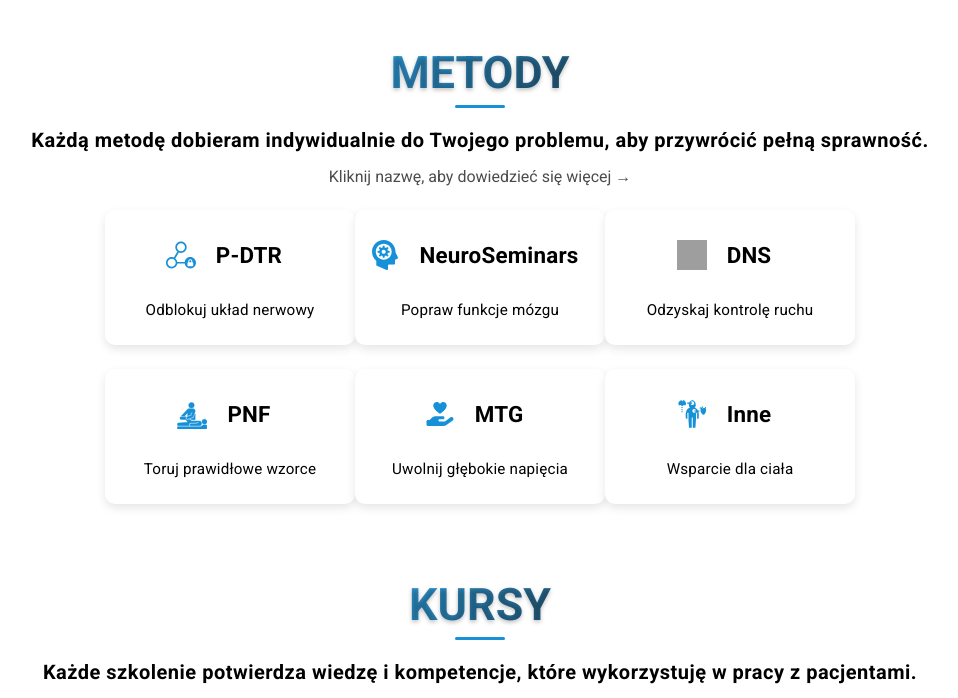
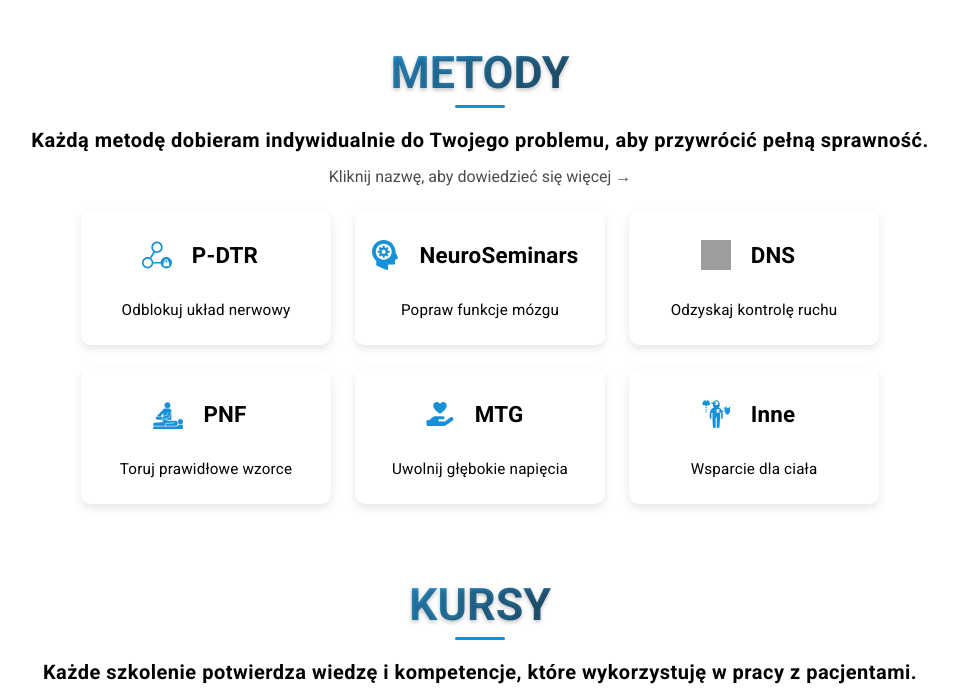
Before and after one commit to FizjoFocus/FizjoFocus.github.io, a PHP site: page / in a window 1280 px wide. Shown: the part 2211-2909 px from the top of the page, without its empty margins (160-1118 px from the left). Run offline with PHP 8.4, Linux system fonts and the light colour scheme; grey boxes are pictures that could not be loaded.

Commit message:
Add files via upload

```diff
--- a/public/css/style.css
+++ b/public/css/style.css
@@ -756,27 +756,28 @@ main .about-me_container .about-close:hover {
 main .services {
   display: flex;
   flex-direction: column;
-  max-width: 100%;
 }
 main .services .services-container {
   display: flex;
   flex-wrap: wrap;
-  row-gap: 24px;
+  gap: 24px;
   justify-content: center;
   max-width: 900px;
+  width: 100%;
   padding: 24px 0;
   margin: 0 auto;
+  overflow-x: hidden;
 }
 main .services .services-container .services-item {
   background: #fff;
   padding: 24px 32px;
   border-radius: 10px;
   box-shadow: 0 4px 10px rgba(0, 0, 0, 0.1);
-  width: 250px;
+  flex: 0 1 250px;
+  max-width: 250px;
   text-align: center;
   cursor: pointer;
   transition: transform 0.25s ease, box-shadow 0.25s ease;
-  will-change: transform;
 }
 main .services .services-container .services-item-title {
   display: flex;
@@ -1280,7 +1281,7 @@ main .services .services-container .services-text {
   padding: 10px 0;
 }
 .prices-box_gabinet .price span, .prices-box_drive .price span {
-  color: #137CB9;
+  color: #137cb9;
   margin-top: 14px;
   font-size: 0.9rem;
   letter-spacing: 0.1px;
--- a/public/sass/style.scss
+++ b/public/sass/style.scss
@@ -896,27 +896,28 @@ main {
 	.services {
 		display: flex;
 		flex-direction: column;
-		max-width: 100%;
 
 		.services-container {
 			display: flex;
 			flex-wrap: wrap;
-			row-gap: 24px;
+			gap: 24px;
 			justify-content: center;
 			max-width: 900px;
+			width: 100%;
 			padding: 24px 0;
 			margin: 0 auto;
+			overflow-x: hidden;
 
 			.services-item {
 				background: $color-light;
 				padding: 24px 32px;
 				border-radius: 10px;
 				box-shadow: 0 4px 10px rgba(0, 0, 0, 0.1);
-				width: 250px;
+				flex: 0 1 250px;
+				max-width: 250px;
 				text-align: center;
 				cursor: pointer;
 				transition: transform 0.25s ease, box-shadow 0.25s ease;
-				will-change: transform;
 
 				&-title {
 					display: flex;
@@ -1471,7 +1472,7 @@ main {
 				padding: 10px 0;
 
 				span {
-					color: #137CB9;
+					color: #137cb9;
 					margin-top: 14px;
 					font-size: 0.9rem;
 					letter-spacing: 0.1px;
```
Also changed, not shown: 1 other file.
